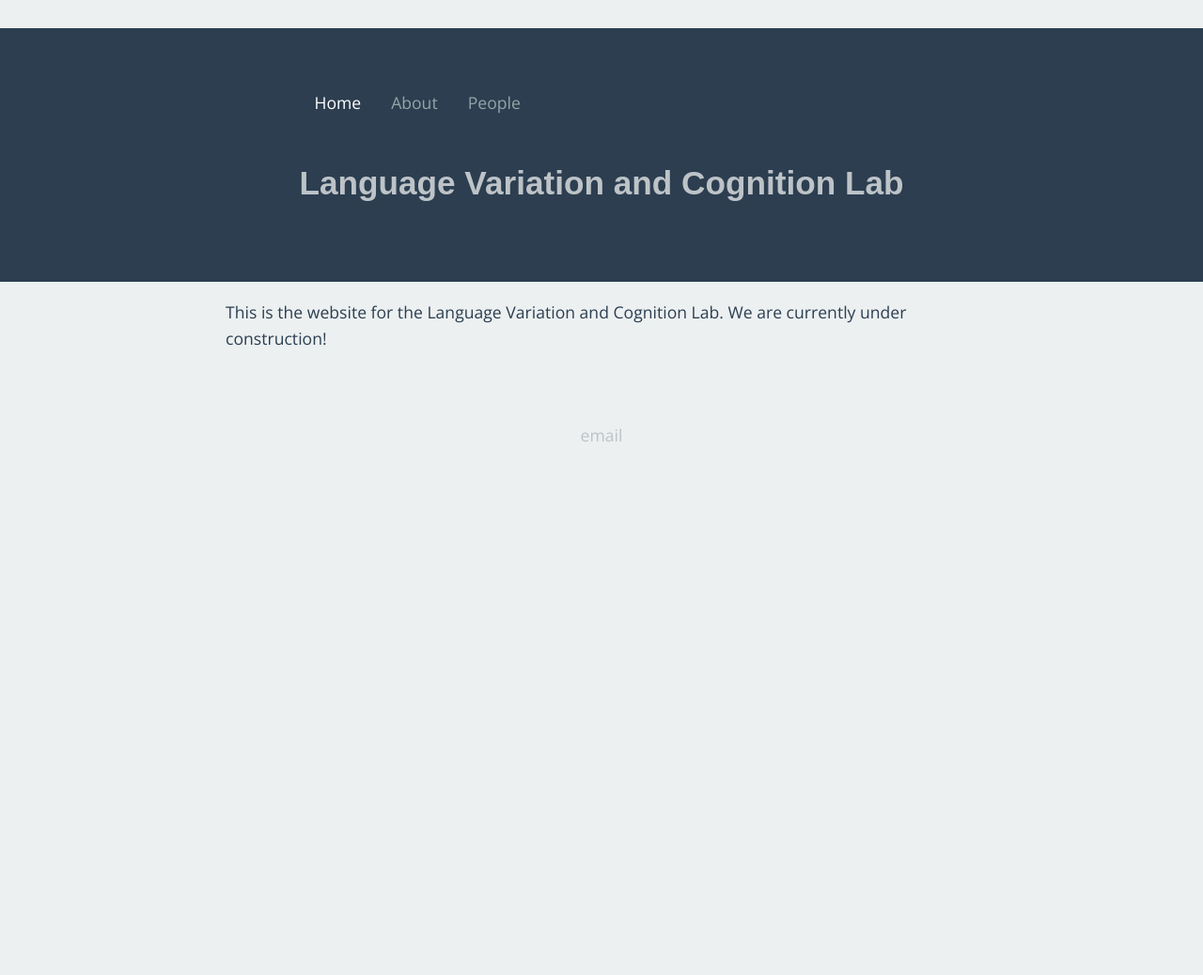
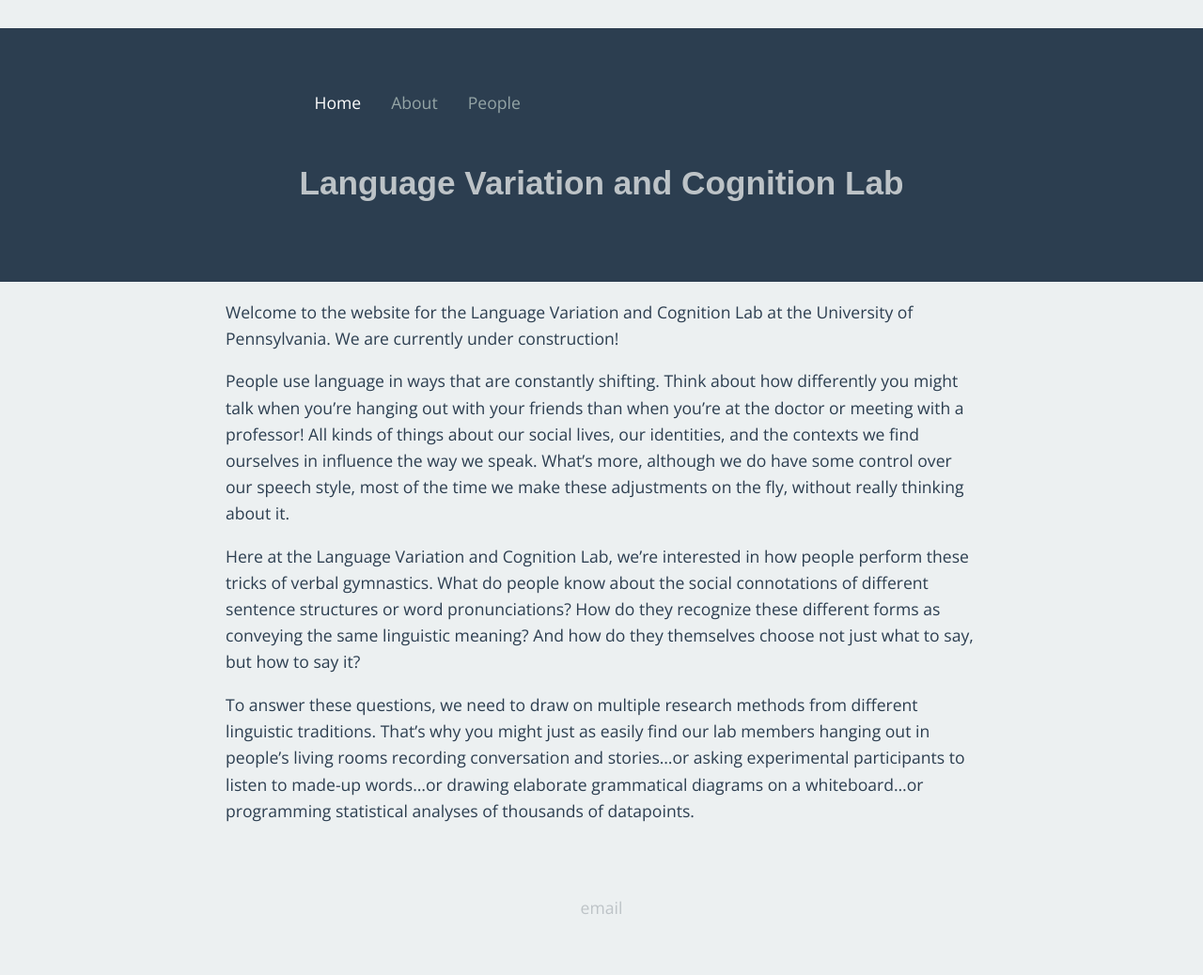
Before and after one commit to laceywade/TammingaLab.github.io, a Jekyll site: the page built from index.md, in a window 1280 px wide. Shown: the whole page at 94% size. Built offline with Jekyll 4.4.1, drawn with Linux system fonts in a browser that asks for light colours; some web fonts are replaced; before the commit the page ends 900 px from its top, so only the background shows below that.

Commit message:
updated index

```diff
--- a/index.md
+++ b/index.md
@@ -6,4 +6,10 @@
 ---
 
 
-This is the website for the Language Variation and Cognition Lab. We are currently under construction!
+Welcome to the website for the Language Variation and Cognition Lab at the University of Pennsylvania. We are currently under construction!
+
+People use language in ways that are constantly shifting. Think about how differently you might talk when you're hanging out with your friends than when you're at the doctor or meeting with a professor! All kinds of things about our social lives, our identities, and the contexts we find ourselves in influence the way we speak. What's more, although we do have some control over our speech style, most of the time we make these adjustments on the fly, without really thinking about it.
+
+Here at the Language Variation and Cognition Lab, we're interested in how people perform these tricks of verbal gymnastics. What do people know about the social connotations of different sentence structures or word pronunciations? How do they recognize these different forms as conveying the same linguistic meaning? And how do they themselves choose not just what to say, but how to say it?
+
+To answer these questions, we need to draw on multiple research methods from different linguistic traditions. That's why you might just as easily find our lab members hanging out in people's living rooms recording conversation and stories...or asking experimental participants to listen to made-up words...or drawing elaborate grammatical diagrams on a whiteboard...or programming statistical analyses of thousands of datapoints.
```
